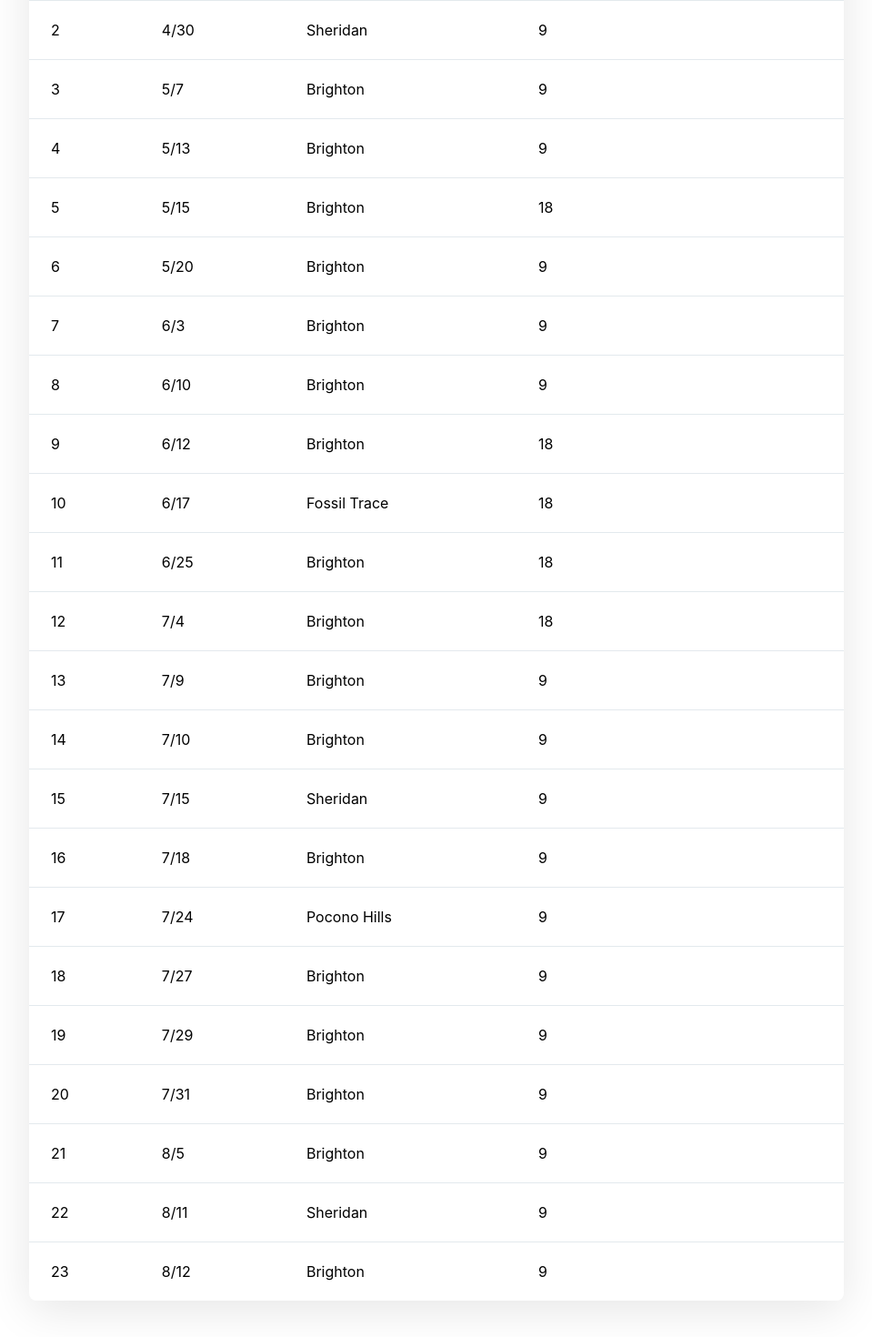
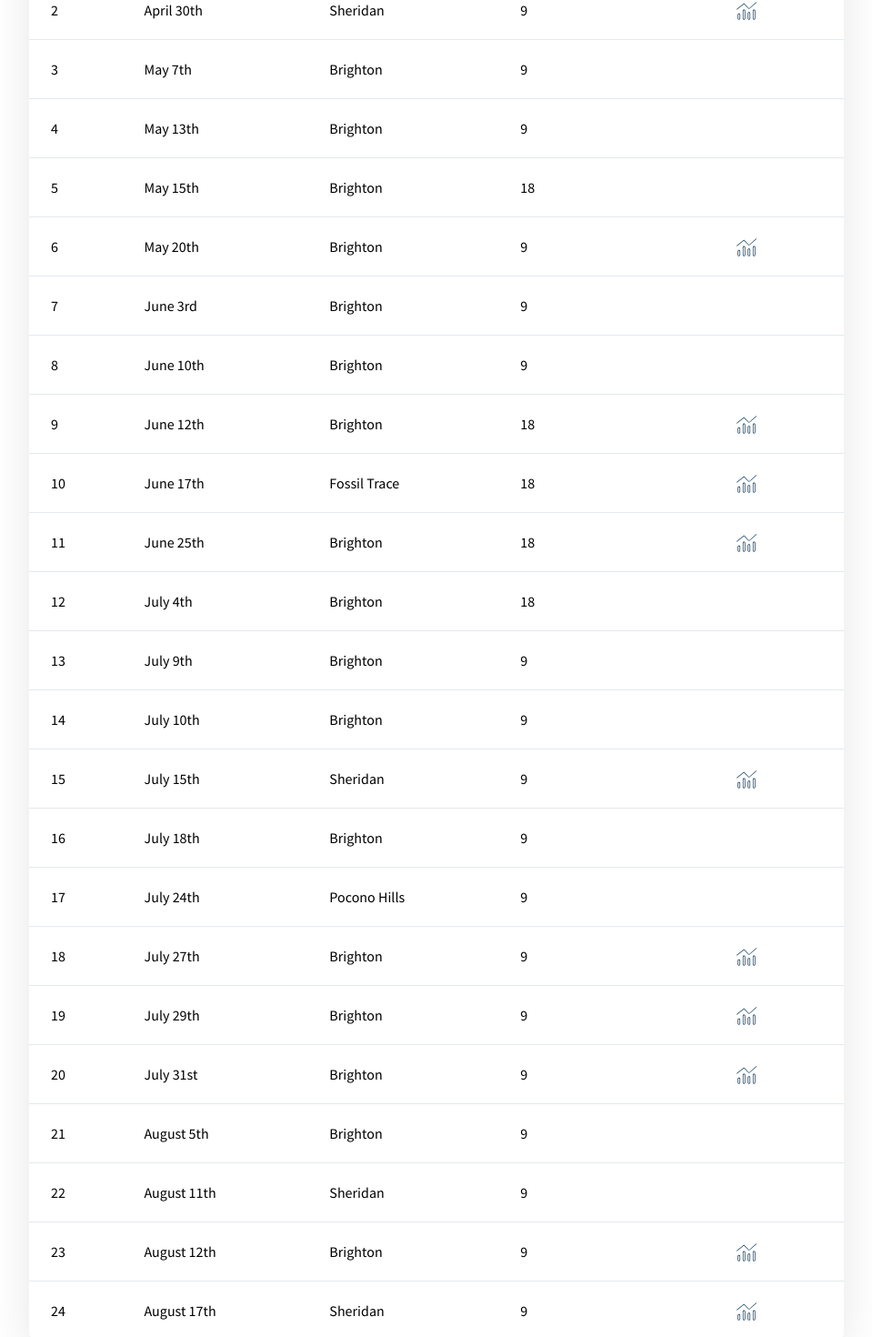
Before and after one commit to dkersten/golf-scorecard-v1, a React (Create React App) app: page /rounds in a window 1280 px wide. Shown: the part 216-1686 px from the top of the page at 91% size, without its empty margins (288-1247 px from the left). Built offline with nearby package versions, Linux system fonts and the light colour scheme.

Commit message:
additional general styling and table component styling/functionality

```diff
--- a/public/index.html
+++ b/public/index.html
@@ -39,5 +39,8 @@
       To begin the development, run `npm start` or `yarn start`.
       To create a production bundle, use `npm run build` or `yarn build`.
     -->
+    <link rel="preconnect" href="https://fonts.googleapis.com">
+    <link rel="preconnect" href="https://fonts.gstatic.com" crossorigin>
+    <link href="https://fonts.googleapis.com/css2?family=Source+Sans+Pro:wght@300;400;600&display=swap" rel="stylesheet">
   </body>
 </html>
--- a/src/Components/Table.js
+++ b/src/Components/Table.js
@@ -23,7 +23,18 @@ const Table = (props) => {
 
             // loop through object to build out td elements
             for (const key in data[i]) {
-                rowTDs.push(<td key={key}>{ data[i][key] }</td>)
+                // console.log(typeof(data[i]))
+                if (typeof data[i][key] === 'string') {
+                    rowTDs.push(<td key={key}>{ data[i][key] }</td>)
+                } else if (typeof data[i][key] === 'number') {
+                    rowTDs.push(<td key={key}>{ data[i][key] }</td>)
+                } else if (typeof data[i][key] === 'boolean') {
+                    data[i][key] === true
+                        ?
+                            rowTDs.push(<td key={key}>{props.icon}</td>)
+                        :
+                            rowTDs.push(<td key={key}>{ null }</td>)
+                }
             }
 
             bodyRows.push(<tr>{ rowTDs }</tr>)
--- a/src/Pages/Rounds.js
+++ b/src/Pages/Rounds.js
@@ -5,15 +5,18 @@ import Table from "../Components/Table"
 // data
 import rounds from "../Temp Data/roundsdata"
 
+// assets
+import { ReactComponent as StatsIcon } from '../Assets/Icons/mixed-char-icon.svg'
+
 const Rounds = () => {
     // {{ console.log(rounds)}}
     return(
         <Layout>
-            This is the rounds screen
             <Table
                 bodyData={rounds}
-                headerColumns={["#", "Date", "Course", "Number of Holes"]}
+                headerColumns={["#", "Date", "Course", "Holes Played", "Stats"]}
                 classList={["rounds-table"]}
+                icon={<StatsIcon />}
             />
         </Layout>
     )
--- a/src/Temp Data/roundsdata.js
+++ b/src/Temp Data/roundsdata.js
@@ -1,118 +1,147 @@
 const rounds = [
     {
-        date: "4/29",
+        date: "April 29th",
         course: "Sheridan",
-        numHoles: 9
+        numHoles: 9,
+        stats: true
     },
     {
-        date: "4/30",
+        date: "April 30th",
         course: "Sheridan",
-        numHoles: 9
+        numHoles: 9,
+        stats: true
     },
     {
-        date: "5/7",
+        date: "May 7th",
         course: "Brighton",
-        numHoles: 9
+        numHoles: 9,
+        stats: false
     },
     {
-        date: "5/13",
+        date: "May 13th",
         course: "Brighton",
-        numHoles: 9
+        numHoles: 9,
+        stats: false
     },
     {
-        date: "5/15",
+        date: "May 15th",
         course: "Brighton",
-        numHoles: 18
+        numHoles: 18,
+        stats: false
     },
     {
-        date: "5/20",
+        date: "May 20th",
         course: "Brighton",
-        numHoles: 9
+        numHoles: 9,
+        stats: true
     },
     {
-        date: "6/3",
+        date: "June 3rd",
         course: "Brighton",
-        numHoles: 9
+        numHoles: 9,
+        stats: false
     },
     {
-        date: "6/10",
+        date: "June 10th",
         course: "Brighton",
-        numHoles: 9
+        numHoles: 9,
+        stats: false
     },
     {
-        date: "6/12",
+        date: "June 12th",
         course: "Brighton",
-        numHoles: 18
+        numHoles: 18,
+        stats: true
     },
     {
-        date: "6/17",
+        date: "June 17th",
         course: "Fossil Trace",
-        numHoles: 18
+        numHoles: 18,
+        stats: true
     },
     {
-        date: "6/25",
+        date: "June 25th",
         course: "Brighton",
-        numHoles: 18
+        numHoles: 18,
+        stats: true
     },
     {
-        date: "7/4",
+        date: "July 4th",
         course: "Brighton",
-        numHoles: 18
+        numHoles: 18,
+        stats: false
     },
     {
-        date: "7/9",
+        date: "July 9th",
         course: "Brighton",
-        numHoles: 9
+        numHoles: 9,
+        stats: false
     },
     {
-        date: "7/10",
+        date: "July 10th",
         course: "Brighton",
-        numHoles: 9
+        numHoles: 9,
+        stats: false
     },
     {
-        date: "7/15",
+        date: "July 15th",
         course: "Sheridan",
-        numHoles: 9
+        numHoles: 9,
+        stats: true
     },
     {
-        date: "7/18",
+        date: "July 18th",
         course: "Brighton",
-        numHoles: 9
+        numHoles: 9,
+        stats: false
     },
     {
-        date: "7/24",
+        date: "July 24th",
         course: "Pocono Hills",
-        numHoles: 9
+        numHoles: 9,
+        stats: false
     },
     {
-        date: "7/27",
+        date: "July 27th",
         course: "Brighton",
-        numHoles: 9
+        numHoles: 9,
+        stats: true
     },
     {
-        date: "7/29",
+        date: "July 29th",
         course: "Brighton",
-        numHoles: 9
+        numHoles: 9,
+        stats: true
     },
     {
-        date: "7/31",
+        date: "July 31st",
         course: "Brighton",
-        numHoles: 9
+        numHoles: 9,
+        stats: true
     },
     {
-        date: "8/5",
+        date: "August 5th",
         course: "Brighton",
-        numHoles: 9
+        numHoles: 9,
+        stats: false
     },
     {
-        date: "8/11",
+        date: "August 11th",
         course: "Sheridan",
-        numHoles: 9
+        numHoles: 9,
+        stats: false
     },
     {
-        date: "8/12",
+        date: "August 12th",
         course: "Brighton",
-        numHoles: 9
+        numHoles: 9,
+        stats: true
+    },
+    {
+        date: "August 17th",
+        course: "Sheridan",
+        numHoles: 9,
+        stats: true
     }
 ]
 
--- a/src/styling/components/Table.scss
+++ b/src/styling/components/Table.scss
@@ -17,6 +17,7 @@ table {
             font-weight: 400;
             text-transform: uppercase;
             text-align: left;
+            border-bottom: 2px solid $color-offwhite3;
         }
     }
 
@@ -31,4 +32,11 @@ table {
     th, td {
         padding: $s-md1 $s-md2;
     }
+
+    td svg {
+        fill: $color-primary;
+        height: 22px;
+        width: auto;
+        margin-bottom: -6px;
+    }
 }
--- a/src/styling/config.scss
+++ b/src/styling/config.scss
@@ -31,7 +31,7 @@ $color-offwhite4: #516272;
 // status colors
 $color-danger: #DE3142;
 $color-success: #1A8754;
-$color-warning: #ffd96a;
+$color-warning: #ffe0b2;
 
 /////// spacing
 $s-sm1: .25rem;
@@ -65,3 +65,6 @@ $br-xxl: 20px;
 /////// mixins
 
 /////// common styling
+*:not(i) {
+    font-family: 'Source Sans Pro', sans-serif;
+}
```
Also changed, not shown: src/Assets/Icons/mixed-char-icon.svg (added).
